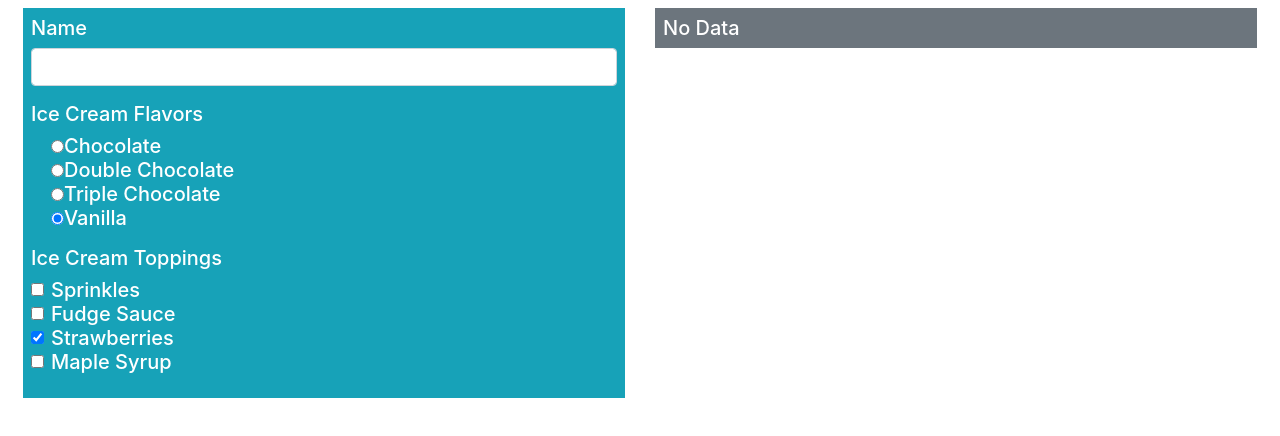
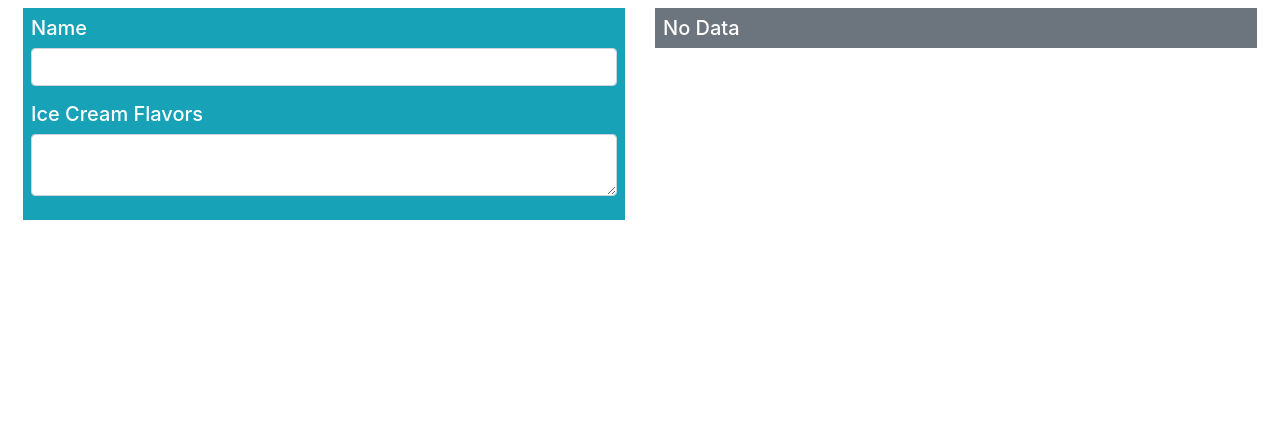
Before and after one commit to ndminh1307js/pro-react-16, a React (Create React App) app in the folder Chapter-15/forms/: page / in a window 1280 px wide. Shown: the top 436 px of the page. Built offline with nearby package versions, Linux system fonts and the light colour scheme.

Commit message:
Using Textarea Elements

```diff
--- a/Chapter-15/forms/src/Editor.js
+++ b/Chapter-15/forms/src/Editor.js
@@ -5,35 +5,13 @@ export class Editor extends Component {
 		super(props);
 		this.state = {
 			name: '',
-			flavor: 'Vanilla',
-			toppings: ['Strawberries'],
-			twoScoops: false,
+			order: '',
 		};
-		this.flavors = [
-			'Chocolate',
-			'Double Chocolate',
-			'Triple Chocolate',
-			'Vanilla',
-		];
-		this.toppings = ['Sprinkles', 'Fudge Sauce', 'Strawberries', 'Maple Syrup'];
 	}
 
 	updateFormValue = event => {
-		this.setState({ [event.target.name]: event.target.value }, () =>
-			this.props.submit(this.state),
-		);
-	};
-
-	updateFormValueCheck = event => {
-		event.persist();
-		this.setState(
-			{
-				toppings: event.target.checked
-					? [...this.state.toppings, event.target.name]
-					: this.state.toppings.filter(top => top !== event.target.name),
-			},
-			() => this.props.submit(this.state),
-		);
+		const { name, value } = event.target;
+		this.setState({ [name]: value }, () => this.props.submit(this.state));
 	};
 
 	render() {
@@ -50,33 +28,11 @@ export class Editor extends Component {
 				</div>
 				<div className='form-group'>
 					<label>Ice Cream Flavors</label>
-					{this.flavors.map(flavor => (
-						<div className='form-check' key={flavor}>
-							<input
-								type='radio'
-								name='flavor'
-								value={flavor}
-								checked={this.state.flavor === flavor}
-								onChange={this.updateFormValue}
-							/>
-							<label className='form-check-label'>{flavor}</label>
-						</div>
-					))}
-				</div>
-				<div className='form-group'>
-					<label>Ice Cream Toppings</label>
-					{this.toppings.map(t => (
-						<div className='form-check' key={t}>
-							<input
-								className='form-check-input'
-								type='checkbox'
-								name={t}
-								checked={this.state.toppings.indexOf(t) > -1}
-								onChange={this.updateFormValueCheck}
-							/>
-							<label className='form-check-label'>{t}</label>
-						</div>
-					))}
+					<textarea
+						className='form-control'
+						name='order'
+						value={this.state.order}
+						onChange={this.updateFormValue}></textarea>
 				</div>
 			</div>
 		);
```
